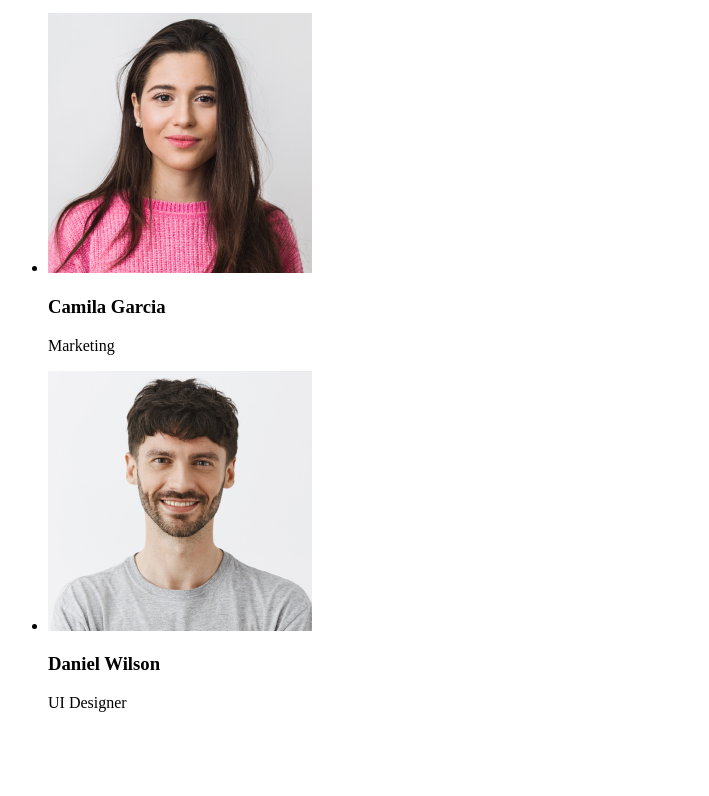
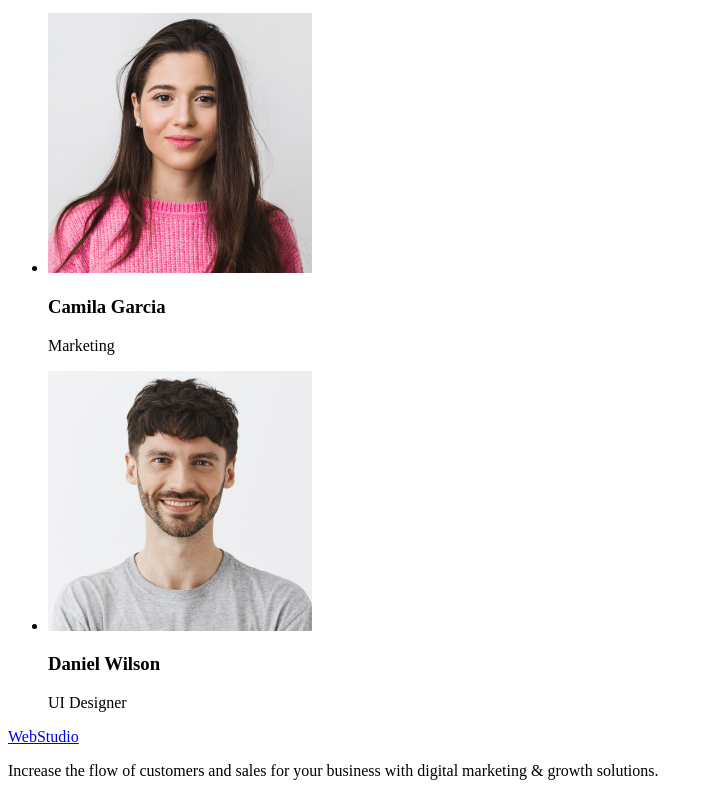
Before and after one commit to Dianareve/goit-markup-hw-01, a plain HTML site: page index.html in a window 1280 px wide. Shown: the part 2275-3071 px from the top of the page, without its empty margins (0-709 px from the left). Before the commit the page ends 3003 px from the top, so only its background shows below. Drawn offline with Linux system fonts and the light colour scheme.

Commit message:
change index file

```diff
--- a/index.html
+++ b/index.html
@@ -61,25 +61,25 @@
           <li>
             <img
               src="./images/Rectangle 71.jpg"
+              alt="Coding"
               width="360"
               height="300"
-              alt="Coding"
             />
           </li>
           <li>
             <img
               src="./images/testing app.jpg"
+              alt="app"
               width="360"
               height="300"
-              alt="app"
             />
           </li>
           <li>
             <img
               src="./images/app comp.jpg"
+              alt="app computer"
               width="360"
               height="300"
-              alt="app computer"
             />
           </li>
         </ul>
@@ -90,9 +90,9 @@
           <li>
             <img
               src="./images/mark.jpg"
+              alt="Mark Guerrero"
               width="264"
               height="260"
-              alt="Mark Guerrero"
             />
             <h3>Mark Guerrero</h3>
             <p>Product Designer</p>
@@ -100,9 +100,9 @@
           <li>
             <img
               src="./images/tom.jpg"
+              alt="Tom Ford"
               width="264"
               height="260"
-              alt="Tom Ford"
             />
             <h3>Tom Ford</h3>
             <p>Frontend Developer</p>
@@ -110,9 +110,9 @@
           <li>
             <img
               src="./images/camila.jpg"
+              alt="Camila Garcia"
               width="264"
               height="260"
-              alt="Camila Garcia"
             />
             <h3>Camila Garcia</h3>
             <p>Marketing</p>
@@ -120,9 +120,9 @@
           <li>
             <img
               src="./images/daniel.jpg"
+              alt="Daniel Wilson "
               width="264"
               height="260"
-              alt="Daniel Wilson "
             />
             <h3>Daniel Wilson</h3>
             <p>UI Designer</p>
@@ -130,5 +130,12 @@
         </ul>
       </section>
     </main>
+    <footer>
+      <a href="#">WebStudio</a>
+      <p>
+        Increase the flow of customers and sales for your business with digital
+        marketing & growth solutions.
+      </p>
+    </footer>
   </body>
 </html>
```
